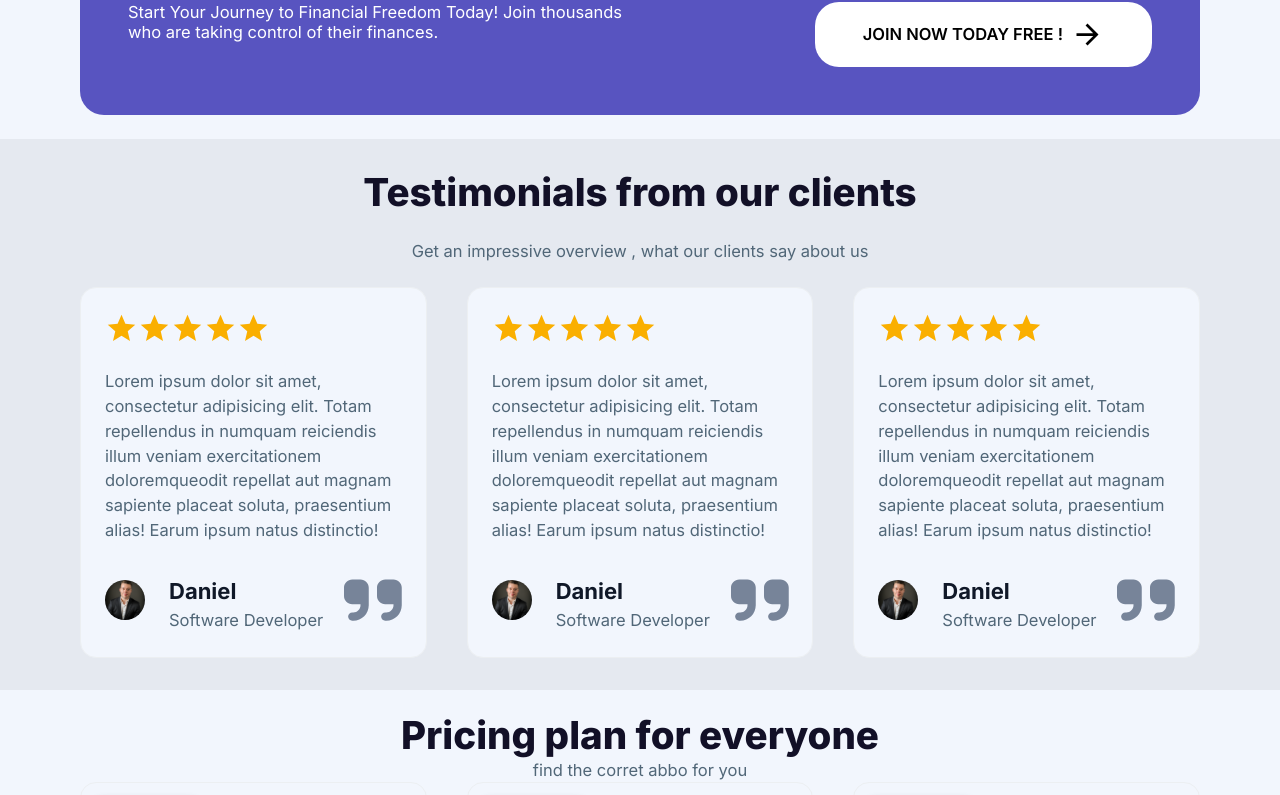
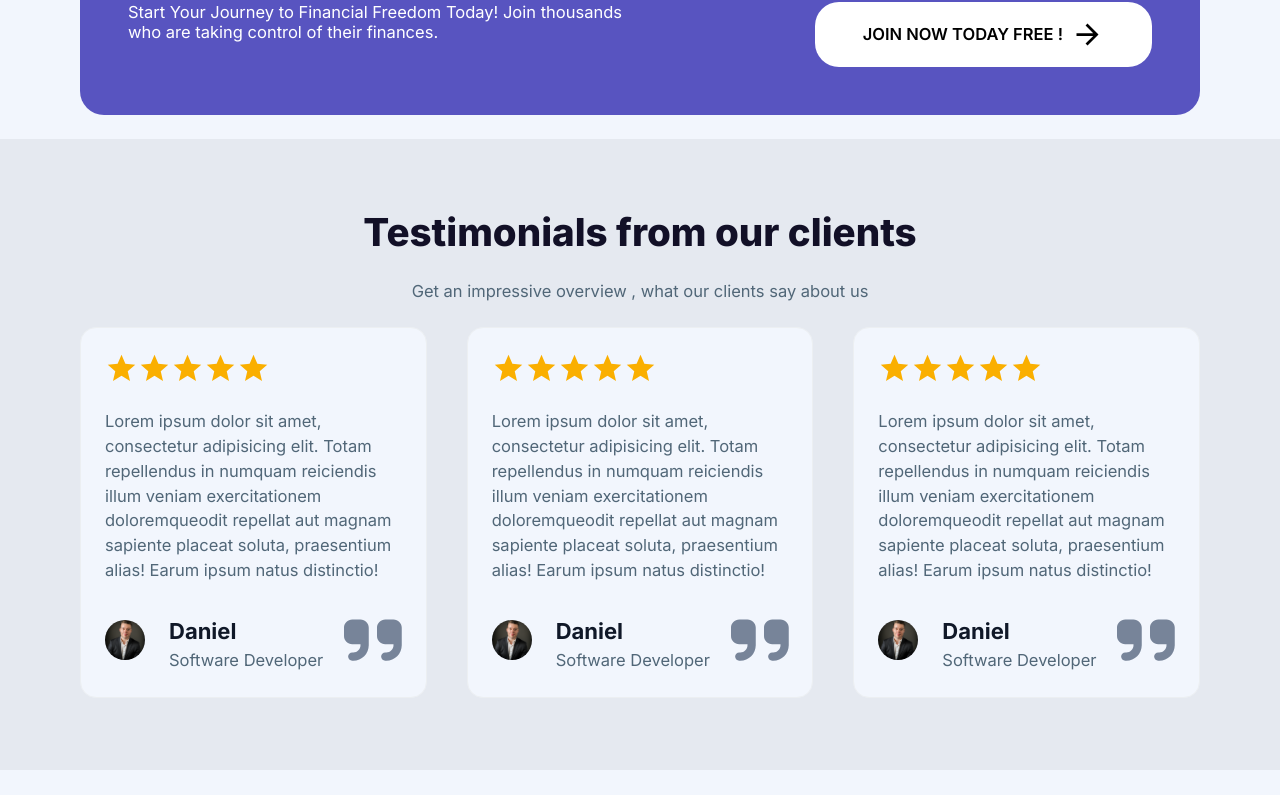
Before and after one commit to danielgen01/financy, a Next.js app: page / in a window 1280 px wide. Shown: the part 1878-2673 px from the top of the page. Built offline with nearby package versions, Linux system fonts and the light colour scheme; no server answers.

Commit message:
chore: add some padding to testimonial section

```diff
--- a/src/app/pageTemplates/homepage/TestimonialSection/TestimonialSection.styles.module.css
+++ b/src/app/pageTemplates/homepage/TestimonialSection/TestimonialSection.styles.module.css
@@ -1,5 +1,6 @@
 .StyledTestimonialLayoutSectionWrapper {
     background-color: var(--color-testimonial-section-background);
+    padding: var(--spacing-2xl) 0;
   }
 
   .StyledTestimonialContentWrapper {
```
